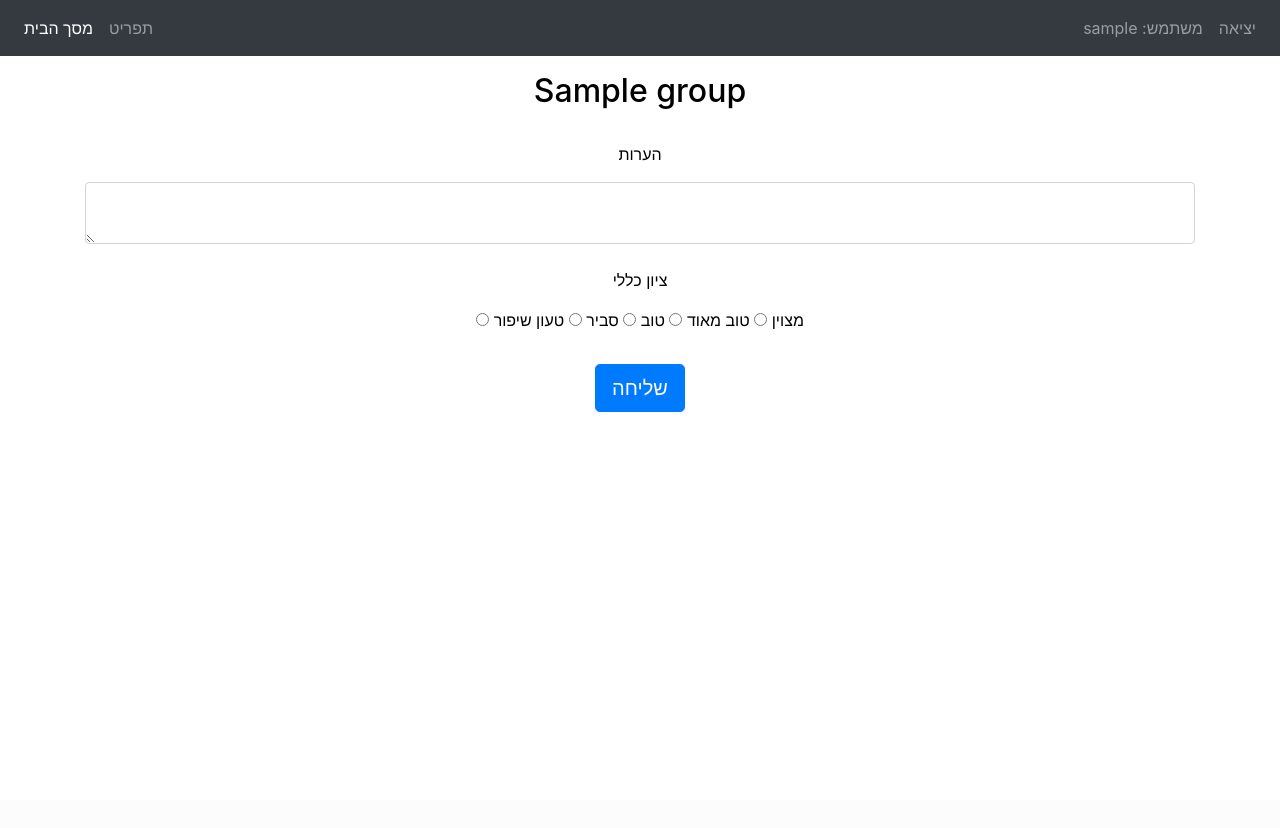
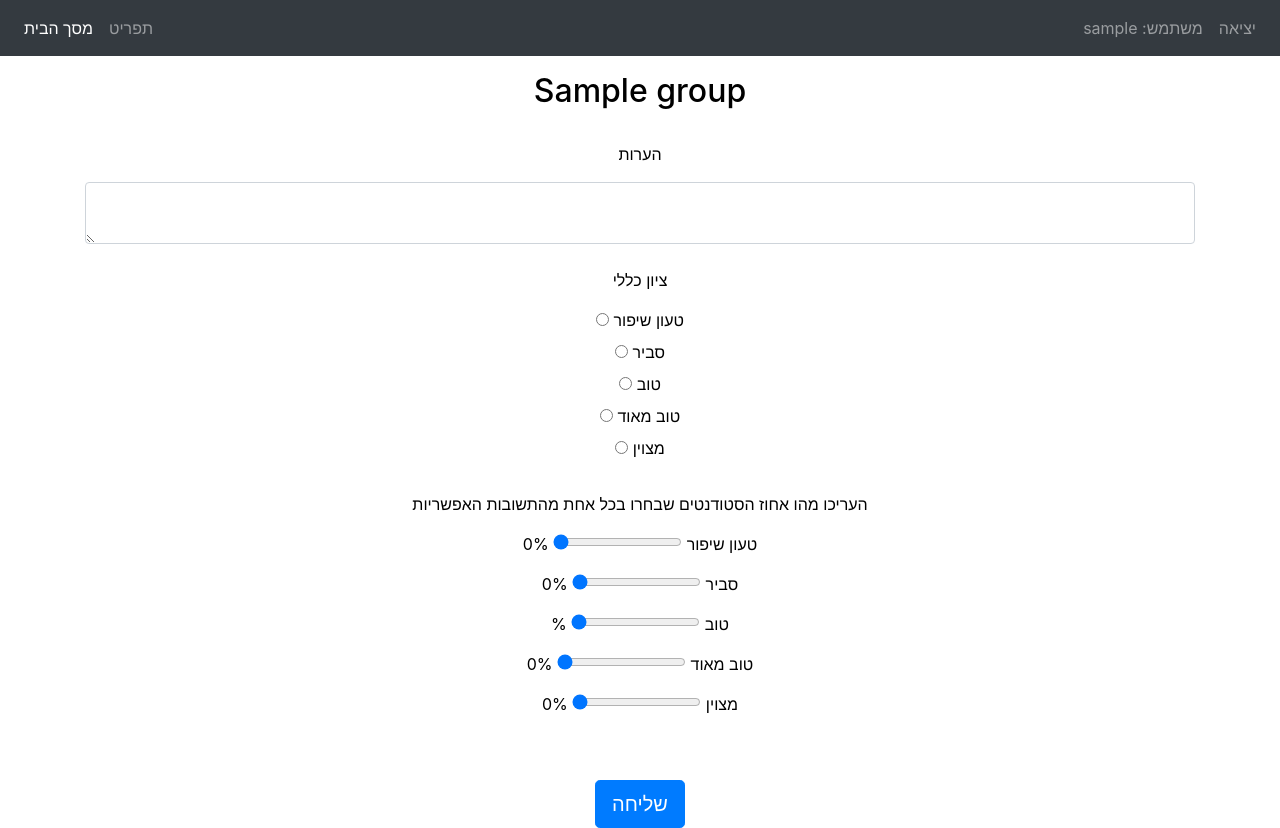
Before and after one commit to Matan-Lange/ratings-to-rankings, a Flask app: page /grouprate/1 in a window 1280 px wide. Before the commit the page ends 412 px from the top, so only its background shows below. Run offline with Flask 2, Linux system fonts and the light colour scheme; a user stored in the database is signed in; tables that the repository leaves empty hold one stand-in row (values such as "Sample post"); some libraries are stand-ins or nearby versions.

Commit message:
add ranking

```diff
--- a/app/__init__.py
+++ b/app/__init__.py
@@ -10,9 +10,9 @@
 
 
 app = Flask(__name__)
-#app.config['SQLALCHEMY_DATABASE_URI'] = 'sqlite:///market.db'
 app.config['SECRET_KEY'] = 'c1d1428bdb26cbd00161ea16baf59f206da3cf4a54306f0787373127496cf51e'
 app.config['SQLALCHEMY_DATABASE_URI'] = 'postgresql://dqugixmtqyuqit:61ea696247f5955c681dacb3b13dfb0fb6ccfa917f9b5377a5369651d08f061b@ec2-44-195-169-163.compute-1.amazonaws.com:5432/d7joir2224avto'
+#app.config['SQLALCHEMY_DATABASE_URI'] = 'sqlite:///app.db'
 #app.config['SECRET_KEY'] = os.environ.get('SECRET_KEY')
 app.secret_key = b'_5#y2L"F4Q8z\n\xec]/'
 
--- a/app/auth/forms.py
+++ b/app/auth/forms.py
@@ -43,7 +43,7 @@
     name = StringField(label=':שם מלא', validators=[Length(min=0, max=30), DataRequired()])
     email_address = StringField(label=':דואר אלקטורני', validators=[Email(), DataRequired()])
     password1 = PasswordField(label=':סיסמה', validators=[ DataRequired()])
-    professor_name = SelectField(':מושב', choices=[('a','24.5 08:00-12:30'),('b','24.5 13:00-16:30'),
+    professor_name = SelectField(':מושב', choices=[('a','9.5 08:00-12:30'),('b','24.5 13:00-16:30'),
                                                       ('c','7.6 09:00-12:30'),('d','7.6 13:00-16:30')])
     approval = BooleanField(label='אישור השתתפות בניסוי', validators=[DataRequired()])
     sumbit = SubmitField(label='הרשמה')
--- a/app/models.py
+++ b/app/models.py
@@ -52,6 +52,7 @@
     q1 = db.Column(db.String(), nullable=True)
     datetime = db.Column(db.DateTime(), nullable=True)
     rate = db.Column(db.Integer(), nullable=False)
+    others_think = db.Column(db.String(length=1024), nullable=True)
 
 
 class Rank(db.Model):
@@ -61,9 +62,12 @@
     number_questions = db.Column(db.Integer(), nullable=False, default=0)
     experiment_group = db.Column(db.Integer(), nullable=False, default=1)  # change default to random for review group
 
+
 class Temp_text(db.Model):
     username = db.Column(db.String(), nullable=False, primary_key=True)
     pickle = db.Column(db.String(), nullable=True)
+
+
 
 class MyModelView(ModelView):
     def __init__(self, model, session, name=None, category=None, endpoint=None, url=None, **kwargs):
@@ -86,7 +90,7 @@
                            can_export=True))
 admin.add_view(MyModelView(Question, db.session, list_columns=['id', 'number', 'description', 'professor_name']))
 admin.add_view(MyModelView(Rates, db.session,
-                           list_columns=['username','datetime', 'group', 'q1','rate'], can_export=True))
+                           list_columns=['username','datetime', 'group', 'q1','rate','others_think'], can_export=True))
 admin.add_view(MyModelView(Group, db.session, list_columns=['id', 'number', 'name', 'professor']))
 admin.add_view(MyModelView(Rank, db.session,
                            list_columns=['username', 'date', 'list_rank', 'number_questions', 'experiment_group'],
--- a/app/rating/forms.py
+++ b/app/rating/forms.py
@@ -1,18 +1,36 @@
 from flask_wtf import FlaskForm
-from wtforms import StringField, PasswordField, SubmitField, RadioField,SelectField , TextAreaField , BooleanField
+from wtforms import StringField, PasswordField, SubmitField, RadioField, SelectField, TextAreaField, BooleanField, Field
+from wtforms.fields.html5 import IntegerRangeField
 from wtforms.validators import Length, EqualTo, Email, DataRequired, ValidationError
+from flask import flash
 
 from app.models import User
+
 
 
 class RateForm(FlaskForm):
     q1 = TextAreaField(label=':q1', validators=[])
 
     rate = RadioField('Label',
-                    choices=[(1, 'טעון שיפור'), (2, 'סביר'), (3, 'טוב'), (4, 'טוב מאוד'), (5, 'מצוין')],
-                    validators=[DataRequired()])
+                      choices=[(1, 'טעון שיפור'), (2, 'סביר'), (3, 'טוב'), (4, 'טוב מאוד'), (5, 'מצוין')],
+                      validators=[DataRequired()])
+
+    range1 = IntegerRangeField(label='range1')
+    range2 = IntegerRangeField(label='range2')
+    range3 = IntegerRangeField(label='range3')
+    range4 = IntegerRangeField(label='range4')
+    range5 = IntegerRangeField(label='range5')
 
     submit = SubmitField(label='שליחה')
+
+    def validate(self):
+        sum = self.range1.data + self.range2.data + self.range3.data + self.range4.data + self.range5.data
+        if sum == 100:
+            return True
+        else:
+            flash('range should sum up to 100%',category='danger')
+            return False
+
 
 
 class ChangeText(FlaskForm):
@@ -22,5 +40,5 @@
 
 
 class Compare2(FlaskForm):
-    select = RadioField('groupnames',coerce= int,validators=[DataRequired()])
+    select = RadioField('groupnames', coerce=int, validators=[DataRequired()])
     submit = SubmitField(label='בחירה')
--- a/app/rating/routes.py
+++ b/app/rating/routes.py
@@ -2,12 +2,12 @@
 from ast import literal_eval
 from datetime import datetime
 
-from flask import Blueprint , session
+from flask import Blueprint, session
 from flask import render_template, redirect, url_for, flash, request
 from flask_login import login_required, current_user
 
 from app import db
-from app.models import Rates, Group, Question, Rank,Temp_text
+from app.models import Rates, Group, Question, Rank, Temp_text
 from app.rating.forms import RateForm, Compare2, ChangeText
 
 rating = Blueprint('rating', __name__)
@@ -43,10 +43,12 @@
         print(form.data)
         username = current_user.username
         ans_q1 = form.q1.data
+        others_think = repr([form.range1.data, form.range2.data, form.range3.data, form.range4.data, form.range5.data])
 
         rate = int(form.rate.data)
 
-        rate_to_create = Rates(username=username, group=groupnum, q1=ans_q1, rate=rate,datetime = datetime.now())
+        rate_to_create = Rates(username=username, group=groupnum, q1=ans_q1, rate=rate, datetime=datetime.now(),
+                               others_think=others_think)
 
         same_rate = db.session.query(Rates).filter(
             Rates.username == current_user.username).filter(Rates.rate == rate).filter(Rates.group != groupnum).all()
@@ -75,8 +77,6 @@
             temp_data = Temp_text(username=current_user.username, pickle=rate_to_create)
             db.session.add(temp_data)
             db.session.commit()
-
-
 
             return redirect(
                 url_for('rating.compare_page', same_rate_groups=repr(same_rate_groups)))
@@ -137,12 +137,11 @@
 @rating.route('/compare_page', methods=['GET', 'POST'])
 @login_required
 def compare_page():
-    #rate_to_create = request.args.get('rate_to_create')
+    # rate_to_create = request.args.get('rate_to_create')
 
     temp_text = Temp_text.query.filter_by(username=current_user.username).first()
 
-
-    #rate_to_create = session.pop('rate_to_create',None)
+    # rate_to_create = session.pop('rate_to_create',None)
 
     rate_to_create = pickle.loads(literal_eval(temp_text.pickle))
     groupnum = int(rate_to_create.group)
@@ -233,17 +232,12 @@
 
         old_rate.q1 = ans_q1
 
-
-
-
         db.session.commit()
         flash("changes have been saved!", category="info")
         return redirect(url_for('rating.exp_page'))
 
     form.q1.data = old_rate.q1
 
-
-
     questions = Question.query.filter_by(professor_name=current_user.professor_name).all()
     groupname = Group.query.filter_by(number=groupnum).first().name
     return render_template('change_text.html', group=groupnum, questions=questions, form=form, groupname=groupname)
--- a/app/templates/groupRate.html
+++ b/app/templates/groupRate.html
@@ -13,11 +13,6 @@
     <form method="POST" class="" style="color:black">
         {{form.hidden_tag()}}
 
-        <!-- <h1 class="h3 mb-3 font-weight-normal">
-             דירוג
-         </h1>
-
-         <br>-->
 
         <p>הערות</p>
         {{form.q1(class="form-control",placeholder="" ,dir="rtl")}}
@@ -28,8 +23,41 @@
         <tr>
             <td>{{ subfield }}</td>
             <td>{{ subfield.label}}</td>
+            <br>
         </tr>
         {% endfor %}
+
+
+        <br>
+        <p>העריכו מהו אחוז הסטודנטים שבחרו בכל אחת מהתשובות האפשריות</p>
+        <div style=>
+            <p style="display: inline-block"><span id="output1"></span>%</p>
+            {{form.range1(class="slider",min="0",max="100",value="0",id="range1",style = "display:inline-block")}}
+            <p style="display: inline-block">טעון שיפור</p>
+        </div>
+        <div>
+            <p style="display: inline-block"><span id="output2"></span>%</p>
+            {{form.range2(class="slider",min="0",max="100",value="0",id="range2", style = "display:inline-block")}}
+            <p style="display: inline-block">סביר </p>
+        </div>
+
+        <div>
+            <p style="display: inline-block"><span id="output3"></span>%</p>
+            {{form.range3(class="slider",min="0",max="100",value="0",id="range3", style = "display:inline-block")}}
+            <p style="display: inline-block">טוב </p>
+        </div>
+
+        <div>
+            <p style="display: inline-block"><span id="output4"></span>%</p>
+            {{form.range4(class="slider",min="0",max="100",value="0",id="range4", style = "display:inline-block")}}
+            <p style="display: inline-block">טוב מאוד</p>
+        </div>
+
+        <div>
+            <p style="display: inline-block"><span id="output5"></span>%</p>
+            {{form.range5(class="slider",min="0",max="100",value="0",id="range5", style = "display:inline-block")}}
+            <p style="display: inline-block">מצוין</p>
+        </div>
 
 
         <br>
@@ -41,5 +69,53 @@
 </div>
 </body>
 
+<script>
+
+    var slider1 = document.getElementById("range1");
+    var output1 = document.getElementById("output1");
+    output1.innerHTML = slider1.value;
+
+    slider1.oninput = function () {
+        output1.innerHTML = this.value;
+    }
+
+    var slider2 = document.getElementById("range2");
+    var output2 = document.getElementById("output2");
+    output2.innerHTML = slider2.value;
+
+    slider2.oninput = function () {
+        output2.innerHTML = this.value;
+    }
+
+
+    var slider3 = document.getElementById("range3");
+    var output3 = document.getElementById("output3");
+    output1.innerHTML = slider1.value;
+
+    slider3.oninput = function () {
+        output3.innerHTML = this.value;
+    }
+
+
+    var slider4 = document.getElementById("range4");
+    var output4 = document.getElementById("output4");
+    output4.innerHTML = slider1.value;
+
+    slider4.oninput = function () {
+        output4.innerHTML = this.value;
+    }
+
+
+    var slider5 = document.getElementById("range5");
+    var output5 = document.getElementById("output5");
+    output5.innerHTML = slider5.value;
+
+    slider5.oninput = function () {
+        output5.innerHTML = this.value;
+    }
+
+
+</script>
+
 
 {% endblock %}
```
